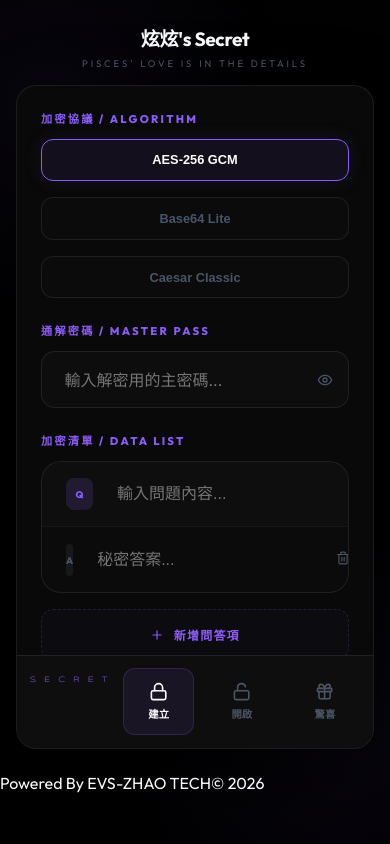
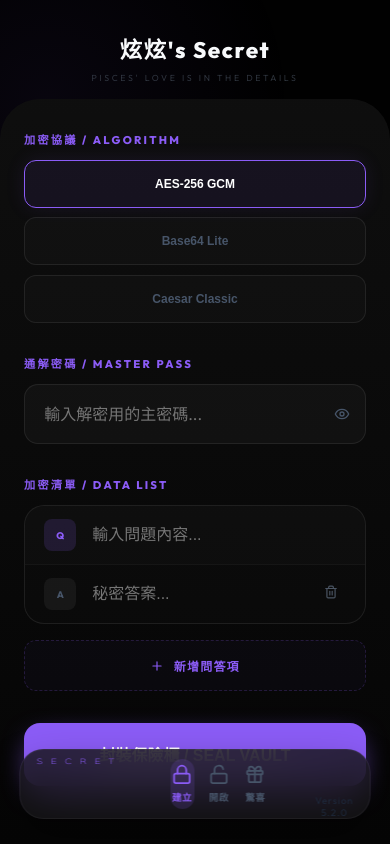
Before and after one commit to EVSDELAT/Secret, a React (Vite) app: page / in a window 390 px wide. Built offline with nearby package versions, Linux system fonts and the light colour scheme.

Commit message:
refactor: 全面優化手機版 UI 質感並升級為懸浮導覽列

```diff
--- a/src/index.css
+++ b/src/index.css
@@ -158,83 +158,117 @@ label { display: block; font-size: 0.7rem; font-weight: 800; color: var(--accent
 
 /* --- RWD Mobile Optimizations --- */
 @media (max-width: 768px) {
-  body { overflow: auto; } /* Allow scrolling on mobile if content overflows */
+  body { overflow-x: hidden; }
 
-  .page-header { padding: 1.5rem 1.5rem 0.5rem 1.5rem; text-align: center; }
-  .header-titles h2 { font-size: 1.2rem; }
+  .page-header { padding: 2rem 1.5rem 1rem 1.5rem; text-align: center; }
+  .header-titles h2 { font-size: 1.4rem; font-weight: 800; letter-spacing: 0.1rem; }
+  .subtitle-en { font-size: 0.55rem; opacity: 0.6; margin-top: 0.5rem; }
 
   .main-card {
     flex-direction: column;
-    margin: 0.5rem 1rem 1.5rem 1rem;
-    border-radius: 20px;
+    margin: 0 0 0 0; /* Full width edge to edge on mobile */
+    border: none;
+    border-radius: 40px 40px 0 0; /* Round top only */
     height: auto;
-    min-height: calc(100vh - 180px);
+    min-height: calc(100vh - 120px);
+    background: linear-gradient(180deg, rgba(15, 15, 15, 0.95) 0%, rgba(5, 5, 5, 1) 100%);
+    box-shadow: none;
   }
 
-  /* Transform Sidebar to Bottom Nav on Mobile */
+  /* Premium Bottom Nav */
   .sidebar {
-    width: 100%;
-    height: auto;
+    width: 90%;
+    max-width: 400px;
+    height: 70px;
     flex-direction: row;
-    order: 2; /* Move to bottom of the card */
-    padding: 0.8rem;
-    gap: 0.5rem;
-    background: rgba(15, 15, 15, 0.95);
-    border-right: none;
-    border-top: 1px solid var(--border-color);
-    position: sticky;
-    bottom: 0;
-    z-index: 50;
+    order: 2;
+    padding: 0 1rem;
+    background: rgba(20, 20, 20, 0.8);
+    backdrop-filter: blur(20px);
+    border: 1px solid rgba(255, 255, 255, 0.05);
+    border-radius: 24px;
+    position: fixed;
+    bottom: 25px;
+    left: 50%;
+    transform: translateX(-50%);
+    z-index: 1000;
+    box-shadow: 0 20px 40px rgba(0,0,0,0.4);
   }
 
-  .brand-title { display: none; } /* Hide branding in bottom nav */
+  .brand-title { display: none; }
 
   .nav-list {
     flex-direction: row;
     width: 100%;
+    height: 100%;
     justify-content: space-around;
+    align-items: center;
   }
 
   .mode-btn {
-    padding: 0.8rem;
+    flex: 1;
+    height: 50px;
+    padding: 0;
     flex-direction: column;
-    gap: 0.3rem;
-    font-size: 0.65rem;
-    border-radius: 12px;
+    justify-content: center;
+    gap: 4px;
+    font-size: 0.6rem;
+    letter-spacing: 0.05em;
+    border-radius: 14px;
+    background: transparent;
+    color: #475569;
   }
 
-  .mode-btn svg { width: 1.2rem; height: 1.2rem; }
-
-  .sidebar-footer { display: none; } /* Hide version info on mobile side */
-
-  /* Main Content Adjustments */
-  .main-content { padding: 1.5rem; }
-  .compact-layout { gap: 1.5rem; }
-
-  .algo-grid { grid-template-columns: 1fr; } /* Stack algorithms on mobile */
-
-  .surprise-title { font-size: 1.4rem; }
-  .surprise-fancy-input { font-size: 1.5rem; padding: 1.2rem; letter-spacing: 0.4rem; }
-
-  /* Modal Adjustments */
-  .surprise-modal-content {
-    padding: 2.5rem 1.5rem;
-    border-radius: 24px;
-    max-height: 90vh;
-    display: flex;
-    flex-direction: column;
+  .mode-btn.active {
+    background: rgba(139, 92, 246, 0.15);
+    color: var(--accent-color);
+    border-color: transparent;
   }
 
-  .surprise-text-area {
-    font-size: 1rem;
-    max-height: none;
-    flex: 1;
+  .mode-btn svg { width: 1.3rem; height: 1.3rem; margin-bottom: 2px; }
+
+  /* Content Spacing */
+  .main-content { padding: 2rem 1.5rem 8rem 1.5rem; }
+  .compact-layout { gap: 2rem; }
+
+  .algo-grid {
+    grid-template-columns: 1fr;
+    gap: 0.6rem;
   }
 
-  .footer { margin-bottom: 80px; } /* Space for bottom nav */
+  .algo-grid button {
+    padding: 1rem;
+    font-size: 0.75rem;
+    background: rgba(255,255,255,0.02);
+  }
+
+  .glass-input.small {
+    padding: 1.2rem;
+    font-size: 1rem;
+    background: rgba(255,255,255,0.03);
+  }
+
+  .qa-card-premium { margin-bottom: 0.8rem; }
+  .qa-line { padding: 0.8rem 1.2rem; gap: 1rem; }
+
+  .surprise-title { font-size: 1.3rem; }
+  .surprise-fancy-input {
+    font-size: 1.8rem;
+    padding: 1.5rem;
+    border-radius: 24px;
+    background: rgba(255,255,255,0.02);
+  }
+
+  .footer {
+    display: none; /* Hide standard footer to prioritize clean design */
+  }
 }
 
-/* Fix for Safari/iOS dynamic bar */
-@supports (-webkit-touch-callout: none) {
-  .app-container { height: -webkit-fill-available; }
+/* Modal Premium Optimization */
+@media (max-width: 768px) {
+  .surprise-modal-overlay { padding: 1.5rem; }
+  .surprise-modal-content {
+    padding: 3rem 1.5rem 2rem 1.5rem;
+    border-radius: 32px;
+  }
 }
```
